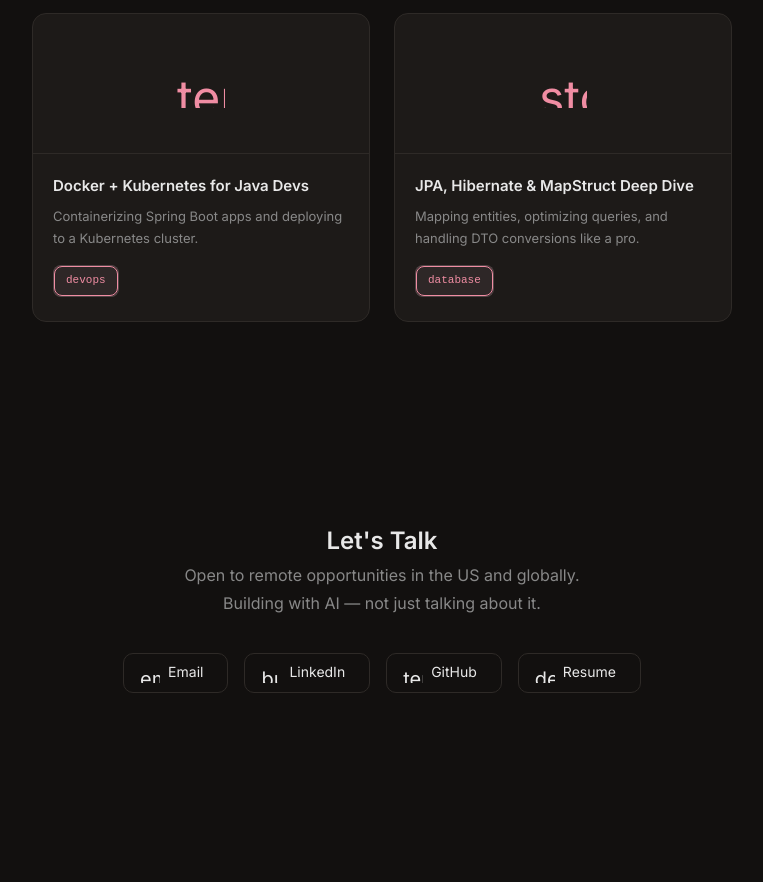
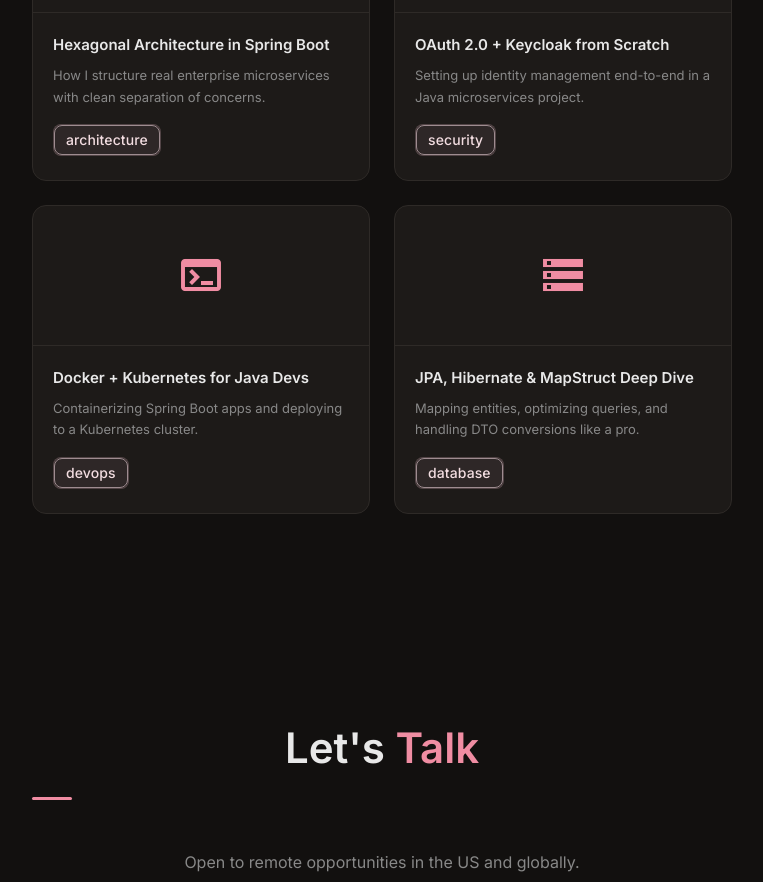
Before and after one commit to nathaliermar/portfolio, an Angular app: page / in a window 1280 px wide. Shown: the part 1900-2782 px from the top of the page, without its empty margins (258-1021 px from the left). Before the commit the page ends 2693 px from the top, so only its background shows below. Built offline with nearby package versions, Linux system fonts and the light colour scheme.

Commit message:
chore: add Angular Material dependency and Google Fonts import

```diff
--- a/package.json
+++ b/package.json
@@ -10,10 +10,12 @@
   },
   "private": true,
   "dependencies": {
+    "@angular/cdk": "^19.2.19",
     "@angular/common": "^19.2.0",
     "@angular/compiler": "^19.2.0",
     "@angular/core": "^19.2.0",
     "@angular/forms": "^19.2.0",
+    "@angular/material": "^19.2.19",
     "@angular/platform-browser": "^19.2.0",
     "@angular/platform-browser-dynamic": "^19.2.0",
     "@angular/router": "^19.2.0",
--- a/src/index.html
+++ b/src/index.html
@@ -6,8 +6,10 @@
   <base href="/">
   <meta name="viewport" content="width=device-width, initial-scale=1">
   <link rel="icon" type="image/x-icon" href="favicon.ico">
+  <link href="https://fonts.googleapis.com/css2?family=Roboto:wght@300;400;500&display=swap" rel="stylesheet">
+  <link href="https://fonts.googleapis.com/icon?family=Material+Icons" rel="stylesheet">
 </head>
-<body>
+<body class="mat-typography">
   <app-root></app-root>
 </body>
 </html>
--- a/src/styles.scss
+++ b/src/styles.scss
@@ -1,4 +1,38 @@
-@import url('https://fonts.googleapis.com/css2?family=Inter:wght@400;500;600&display=swap');
+@use '@angular/material' as mat;
+
+@include mat.core();
+
+$pink-palette: (
+  50: #fde8ed,
+  100: #f7c5d0,
+  200: #f0a0b5,
+  300: #e8799a,
+  400: #e05a82,
+  500: #f08da3,
+  600: #c4637a,
+  700: #a84d63,
+  800: #8c3a4e,
+  900: #6e2639,
+  contrast: (500: white,
+    600: white,
+    700: white,
+  )
+);
+
+$portfolio-theme: mat.define-theme((color: (theme-type: dark,
+        primary: mat.$rose-palette,
+      ),
+      typography: (brand-family: 'Inter',
+        plain-family: 'Inter',
+      ),
+      density: (scale: 0),
+    ));
+
+html {
+  @include mat.all-component-themes($portfolio-theme);
+}
+
+@import url('https://fonts.googleapis.com/css2?family=Inter:wght@400;500;600&family=Fira+Code:wght@400;500&display=swap');
 
 *,
 *::before,
@@ -9,15 +43,16 @@
 }
 
 :root {
-  --bg:      #12100f;  /* levemente marrom */
+  --bg: #12100f;
+  --bg3: #1a1a24;
   --surface: #1d1a18;
-  --border:  #2e2a27;
-  --accent:     #f08da3;
-  --text:       #e8e8e8;
+  --border: #2e2a27;
+  --accent: #f08da3;
+  --text: #e8e8e8;
   --text-muted: #888888;
-  --radius:     8px;
-  --font:       'Inter', sans-serif;
-  --max-width:  860px;
+  --radius: 8px;
+  --font: 'Inter', sans-serif;
+  --max-width: 860px;
 }
 
 html {
@@ -30,6 +65,7 @@
   font-family: var(--font);
   font-size: 1rem;
   line-height: 1.6;
+  margin: 0;
 }
 
 a {
@@ -46,3 +82,60 @@
   margin: 0 auto;
   padding: 80px 24px;
 }
+
+.mat-mdc-card {
+  background-color: var(--surface) !important;
+  border: 1px solid var(--border) !important;
+  box-shadow: none !important;
+}
+
+.mat-mdc-chip {
+  background-color: rgba(240, 141, 163, 0.08) !important;
+  color: var(--accent) !important;
+  border: 1px solid rgba(240, 141, 163, 0.2) !important;
+}
+
+.mat-mdc-outlined-button {
+  color: var(--text) !important;
+  border-color: var(--border) !important;
+
+  &:hover {
+    color: var(--accent) !important;
+    border-color: var(--accent) !important;
+  }
+}
+
+.mat-mdc-button {
+  color: var(--text-muted) !important;
+
+  &:hover {
+    color: var(--accent) !important;
+  }
+}
+
+.section-label {
+  font-family: 'Fira Code', monospace;
+  font-size: 12px;
+  color: var(--accent);
+  letter-spacing: 3px;
+  text-transform: uppercase;
+  margin-bottom: 8px;
+}
+
+.section-title {
+  font-size: clamp(28px, 4vw, 42px);
+  font-weight: 700;
+  margin-bottom: 16px;
+
+  span {
+    color: var(--accent);
+  }
+}
+
+.divider {
+  width: 40px;
+  height: 3px;
+  background: var(--accent);
+  border-radius: 2px;
+  margin-bottom: 48px;
+}
```
Also changed, not shown: 1 other file (tests, documents, lock files or other folders).
